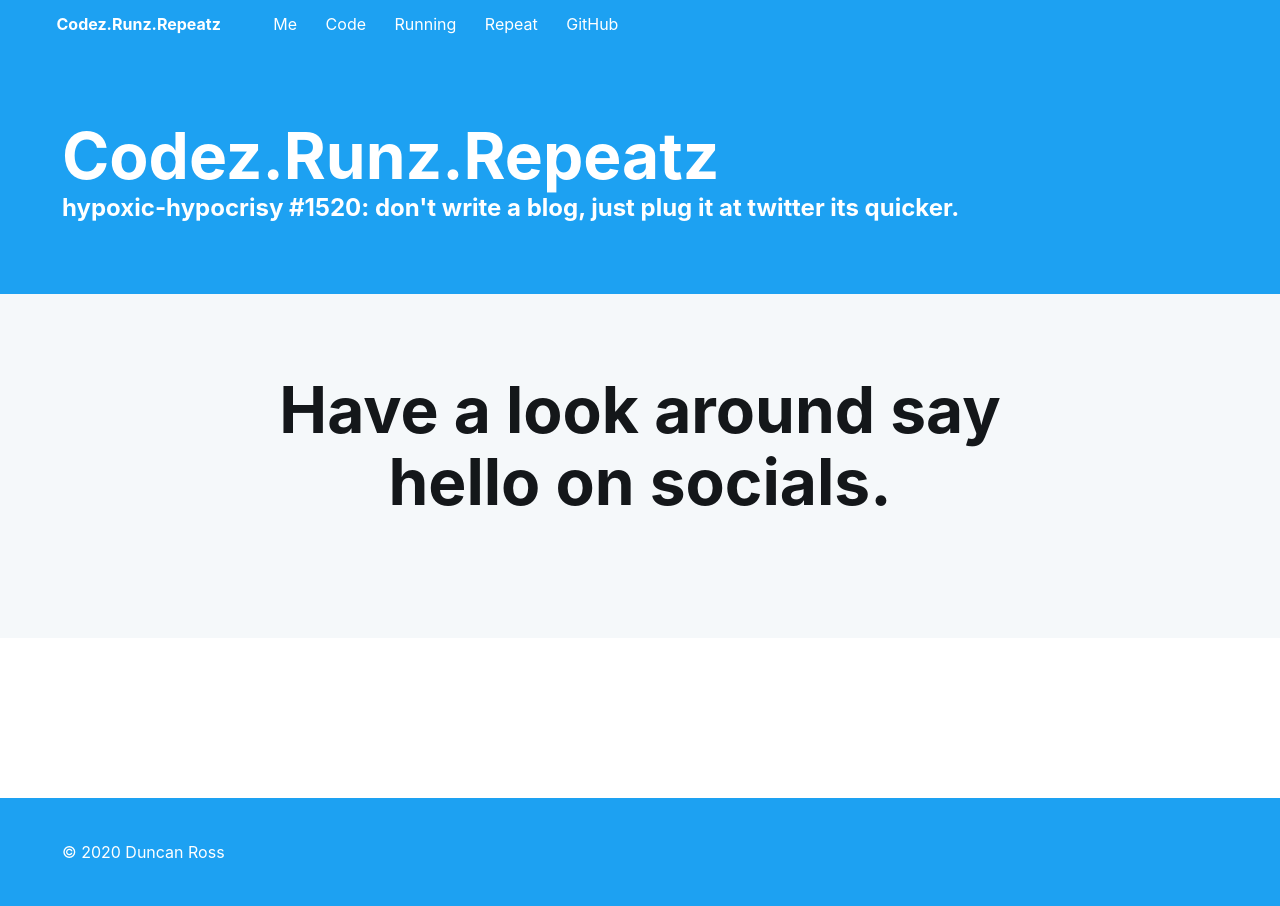
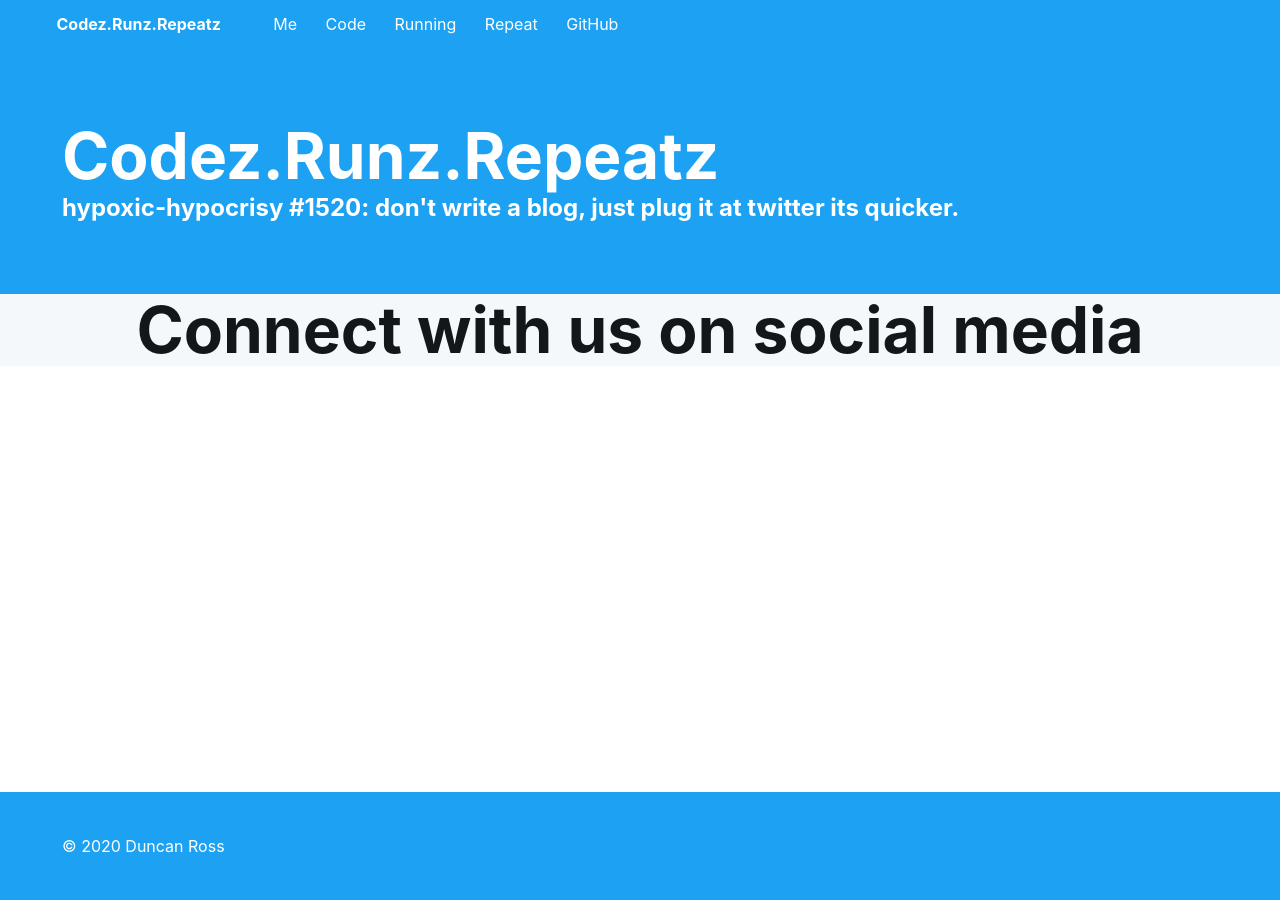
Before and after one commit to codez-runz-repeatz/codez-runz-repeatz.github.io, a Jekyll site: the page built from index.html, in a window 1280 px wide. Built offline with Jekyll 4.4.1, drawn with Linux system fonts in a browser that asks for light colours; some web fonts are replaced; comment, search, counter and statistics services are not loaded.

Commit message:
Update index.html

```diff
--- a/index.html
+++ b/index.html
@@ -17,13 +17,18 @@ custom_js: index.js
     </div>
 </div>
 
-<div class="section grey">
-    <div class="Grid container">
-        <div id="philosophy-text" class="Grid-cell u-size4of6 u-before1of6 u-after1of6">
-            <h1 class="large-title center-text mega-margin">Have a look around say hello on socials.</h1>
+<section class="grey">
+        <div class="container">
+            <div id="philosophy-text">
+                <h1 class="large-title center-text mega-margin">Connect with us on social media</h1>
+                <div class="social-media-icons">
+                    <a href="https://twitter.com/codez_runz_repZ" target="_blank"><i class="fa fa-twitter"></i></a>
+                    <a href="https://www.facebook.com/Codez-Runz-Repeatz-105832998521979" target="_blank"><i class="fa fa-facebook"></i></a>
+                    <a href="https://www.linkedin.com/company/codezrunzrepeatz/" target="_blank"><i class="fa fa-linkedin"></i></a>
+                </div>
+            </div>
         </div>
-    </div>
-</div>
+    </section>
 
 <div class="section">
     <div class="Grid container">
```
